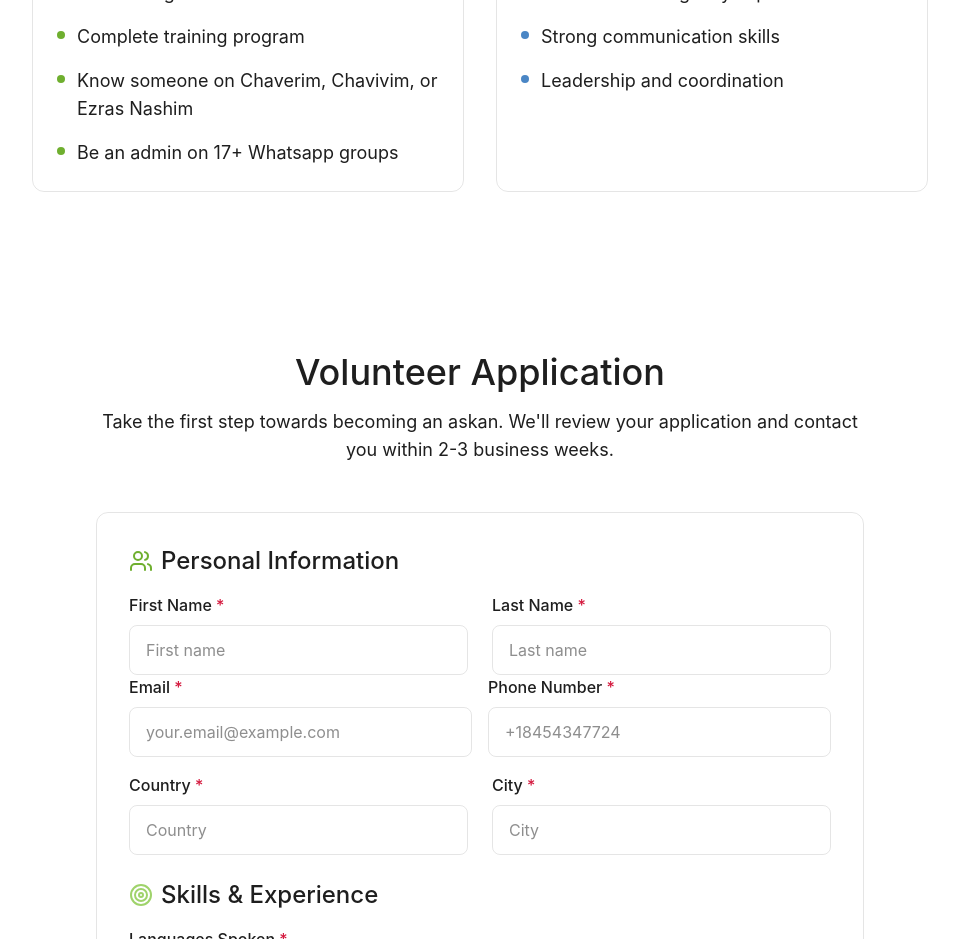
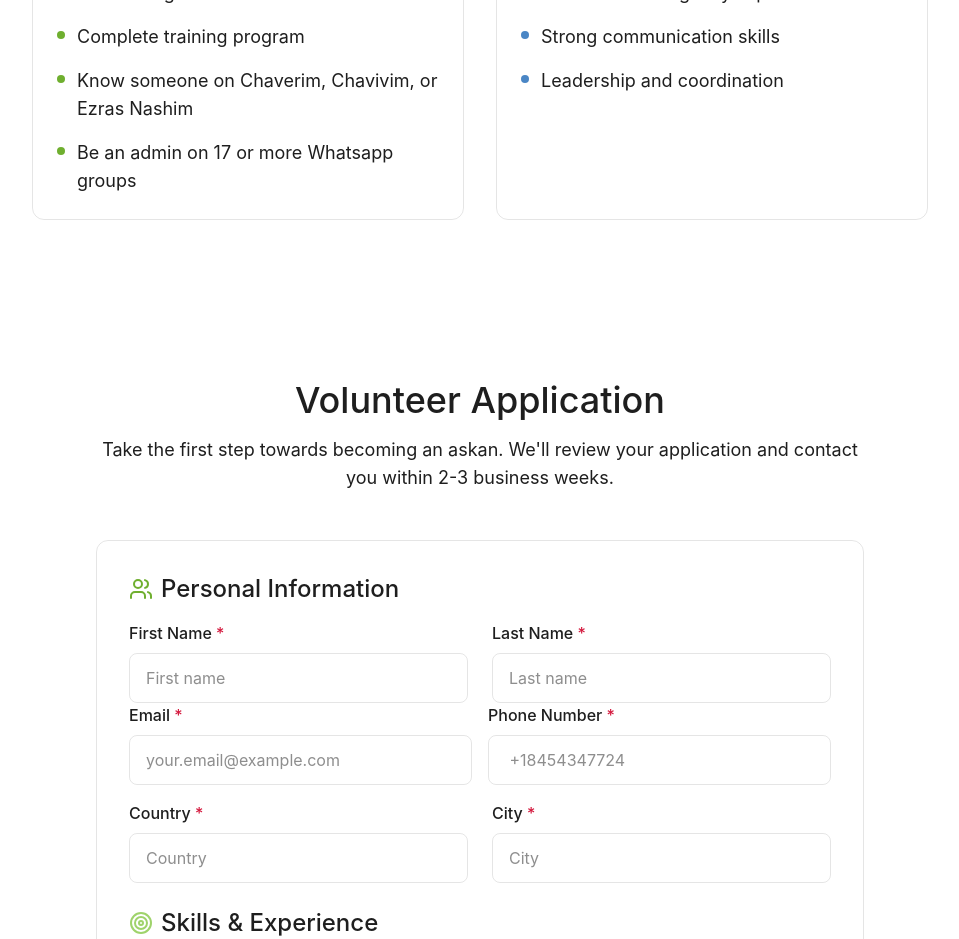
Before and after one commit to TheUriF/ploink, a React (Vite) app: page /apply in a window 1280 px wide. Shown: the part 1280-2219 px from the top of the page, without its empty margins (160-1119 px from the left). Built offline with nearby package versions, Linux system fonts and the light colour scheme.

Commit message:
Update text for clarity in Apply.tsx

```diff
--- a/src/app/pages/Apply.tsx
+++ b/src/app/pages/Apply.tsx
@@ -199,7 +199,7 @@ export function Apply() {
                   </li>
                   <li className="flex items-start gap-3">
                     <div className="w-2 h-2 bg-[#6FAF2F] rounded-full mt-2 flex-shrink-0"></div>
-                    <span>Be an admin on 17+ Whatsapp groups</span>
+                    <span>Be an admin on 17 or more Whatsapp groups</span>
                   </li>
                 </ul>
               </div>
@@ -338,7 +338,7 @@ export function Apply() {
                         type="tel"
                         {...register('phone', { required: 'Phone number is required' })}
                         className="w-full x-3 sm:px-4 py-2 sm:py-3 rounded-lg border border-border bg-input-background focus:outline-none focus:ring-2 focus:ring-[#6FAF2F]"
-                        placeholder="+18454347724"
+                        placeholder=" +18454347724"
                       />
                       {errors.phone && <p className="text-[#d4183d] text-sm mt-1">{errors.phone.message}</p>}
                     </div>
```
